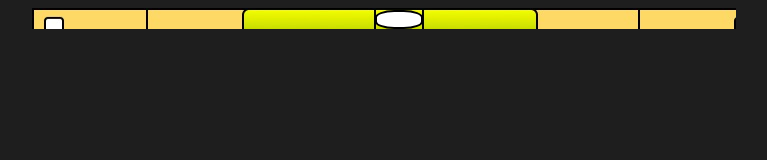
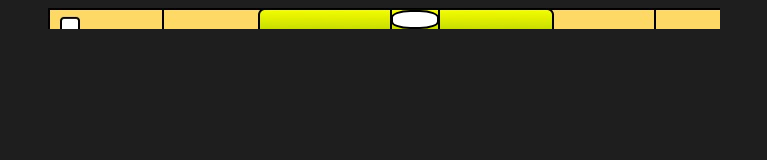
Before and after one commit to beniboiy/spirit-level.github.io, a plain HTML site: page index.html in a window 1280 px wide. Shown: the whole page, without its empty margins (264-1031 px from the left). Drawn offline with Linux system fonts and the light colour scheme.

Commit message:
Update index.html

```diff
--- a/index.html
+++ b/index.html
@@ -17,7 +17,7 @@
             background-image: url(Level_case.jpg);
             height: 15%;
             margin: auto;
-            width: 55%;
+            width: 52.5%;
             padding-top: 2.3px;
         }
 
```
